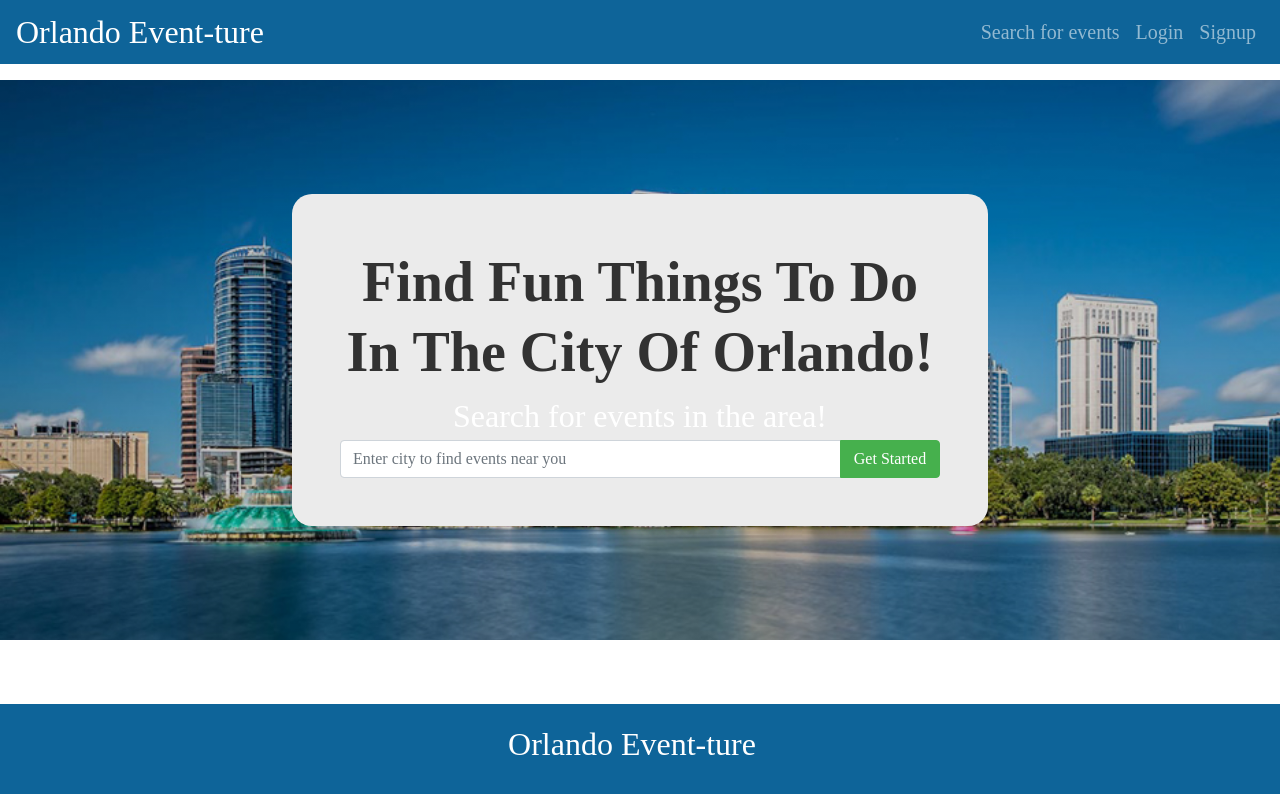
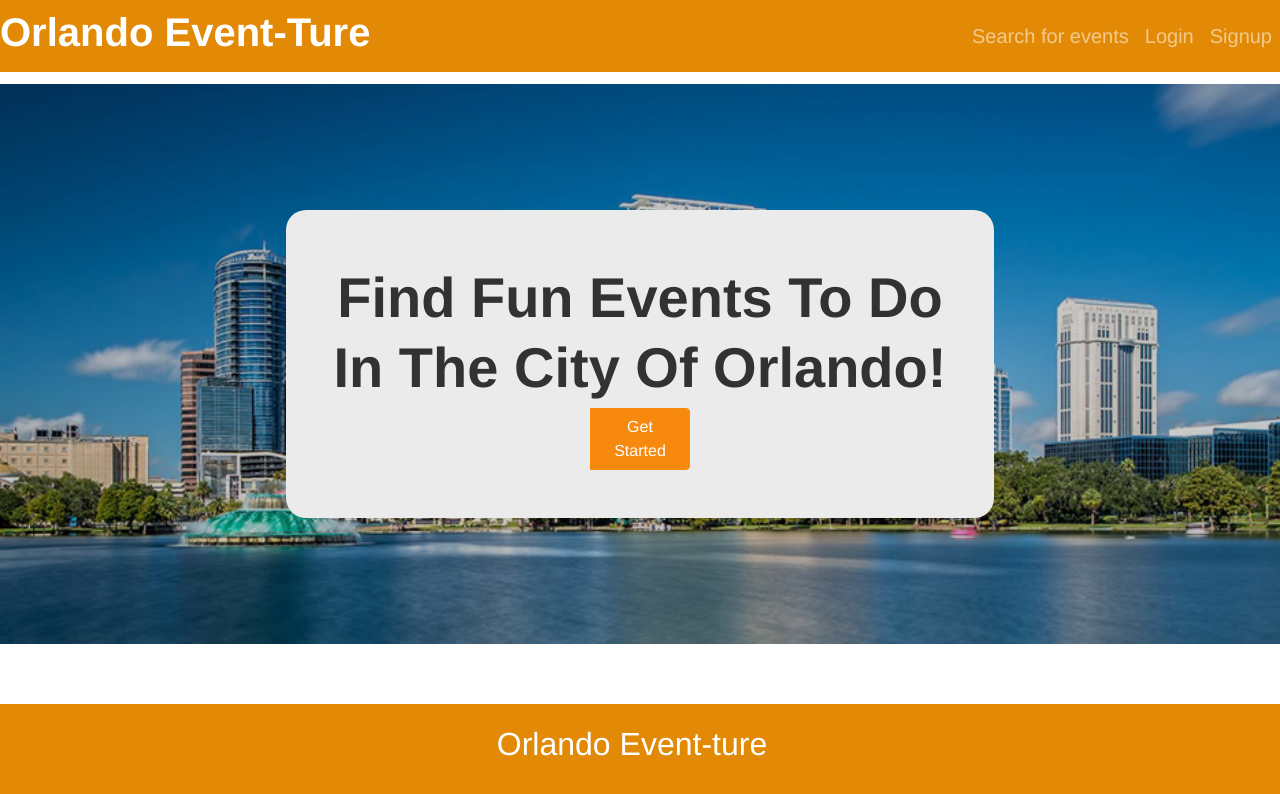
Before and after one commit to kalib-hicks/OrlandoEvent-ture, a React (Create React App) app in the folder client/: page / in a window 1280 px wide. Shown: the top 794 px of the page. Built offline with nearby package versions, Linux system fonts and the light colour scheme; a web font is replaced by a local one.

Commit message:
troubleshooting

```diff
--- a/client/src/components/Header/index.js
+++ b/client/src/components/Header/index.js
@@ -9,8 +9,8 @@ const Header = () => {
     };
 
     return(
-        <Navbar variant='dark' expand="lg" className='d-flex justify-content-between px-3'>
-            <Navbar.Brand href="/">Orlando Event-ture</Navbar.Brand>
+        <Navbar variant='dark' expand="lg" className='d-flex justify-content-between px-8'>
+            <Navbar.Brand href="/"><h1>Orlando Event-ture</h1></Navbar.Brand>
             <Navbar.Toggle aria-controls="basic-navbar-nav" />
             <Navbar.Collapse id="basic-navbar-nav" className="justify-content-end">
                 <Nav>
--- a/client/src/components/Search/index.js
+++ b/client/src/components/Search/index.js
@@ -20,17 +20,11 @@ const Search = () => {
         <Jumbotron className='mb-5'>
             <Container id='search' className='d-flex flex-column justify-content-center align-items-center' fluid>
                 <div>
-                    <h2>Find fun things to do<br /> in the city of Orlando!</h2>
-                    <p>Search for events in the area!</p>
+                    <h2>Find fun events to do<br /> in the city of Orlando!</h2>
+
                     <Form onSubmit={handleSearchSubmit}>
                         <InputGroup className='d-flex justify-content-center'>
-                            <FormControl
-                                type='text'
-                                placeholder='Enter city to find events near you'
-                                aria-label='Search by Zipcode'
-                                value={searchValue}
-                                onChange={handleChange}
-                            />
+
                             <InputGroup.Append>
                                 <Button variant='secondary' className='search-btn' type='submit' style={{color: 'white', textDecoration:'none'}}>
                                     Get Started
--- a/client/src/index.scss
+++ b/client/src/index.scss
@@ -1,14 +1,14 @@
 // overwrite variables here
-$primary: #2a9de6;
-$secondary: #46b04d;
+$primary: #f0df45;
+$secondary: #f78a0e;
 $success: #46b04d;
-$warning: #e9c46a;
-$dark-blue: #0e6499;
+$warning: #c2322d;
+$dark-blue: #e28a06;
 $light-grey: rgb(235, 235, 235);
 $mid-grey: rgb(105, 105, 105);
 $dark-grey: rgb(50, 50, 50);
 
-$font-family-base: "dolly-new", serif;
+$font-family-base: "helvetica", sans-serif;
 
 $navbar-brand-font-size: 2rem;
 $nav-link-font-size: 1.25rem;
@@ -47,7 +47,7 @@ h6 {
 }
 
 .navbar-brand {
-  font-family: "lust", serif;
+  font-family: "helvetica", serif;
   color: white;
   text-align: center;
 }
```
Also changed, not shown: client/public/manifest.json, 1 other file (tests, documents, lock files or other folders).
